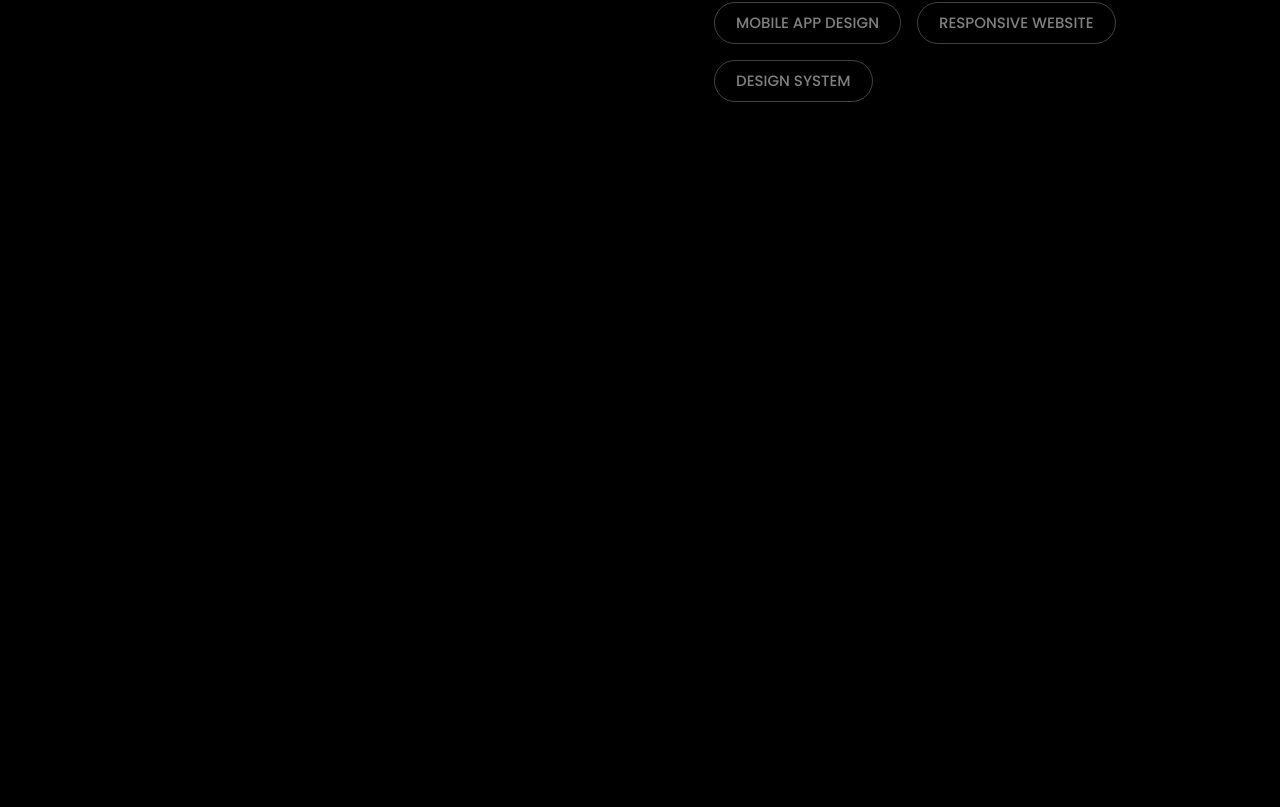
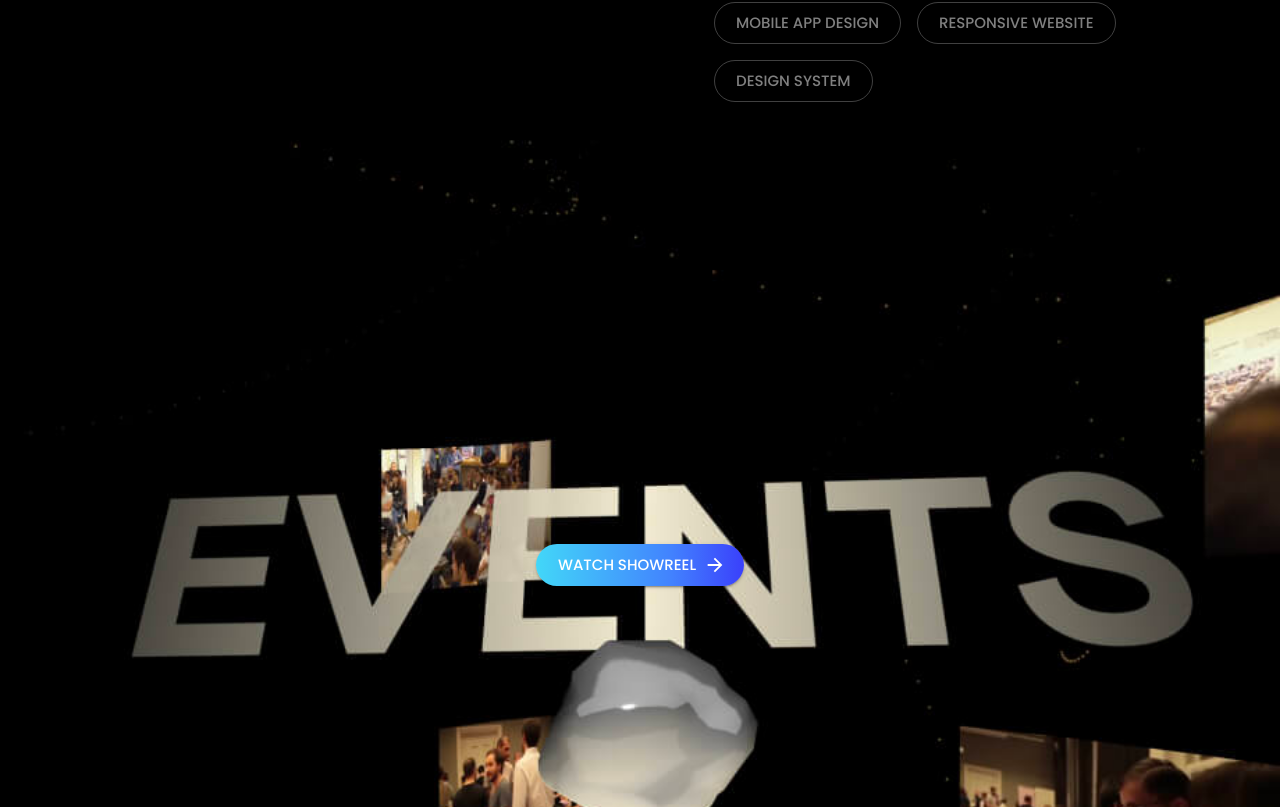
Before and after one commit to shohagroy/frranco-it-service-client, a React (Vite) app: page / in a window 1280 px wide. Shown: the part 4753-5560 px from the top of the page. Before the commit the page ends 4993 px from the top, so only its background shows below. Built offline with nearby package versions, Linux system fonts and the light colour scheme.

Commit message:
event background image ui container added

```diff
--- a/src/components/ServicesSection.tsx
+++ b/src/components/ServicesSection.tsx
@@ -1,6 +1,10 @@
-import { Box, Container, Grid, Typography } from "@mui/material";
+import { Box, Button, Container, Grid, Typography } from "@mui/material";
 import ArrowForwardIcon from "@mui/icons-material/ArrowForward";
 import OutlineButton from "../ui/OutlineButton";
+import EventBG from "../assets/event-bg.png";
+import GroupBg from "../assets/group-bg.png";
+import MainButton from "../ui/MainButton";
+import HeadingText from "../ui/HeadingText";
 
 const ServicesSection = () => {
   const services = [
@@ -28,7 +32,8 @@ const ServicesSection = () => {
   ];
 
   return (
-    <Container maxWidth="lg" sx={{ marginY: "100px" }}>
+    <>
+      <Container maxWidth="lg" sx={{ mT: "100px" }}>
         <Box
           sx={{
             width: "100%",
@@ -179,6 +184,65 @@ const ServicesSection = () => {
           })}
         </Box>
       </Container>
+
+      <Box
+        sx={{
+          background: `url(${EventBG})`,
+          backgroundRepeat: "no-repeat",
+          height: "230px",
+          width: "100%",
+          backgroundPosition: "center",
+          backgroundSize: "cover",
+          "@media (min-width: 600px)": {
+            height: "850px",
+          },
+        }}
+        display={"flex"}
+        justifyContent={"center"}
+        alignItems={"center"}
+      >
+        <MainButton>Watch showreel</MainButton>
+      </Box>
+
+      {/* <Box
+        sx={{
+          mt: "100px",
+          background: `url(${GroupBg})`,
+          backgroundRepeat: "no-repeat",
+          height: "230px",
+          width: "100%",
+          backgroundPosition: "right",
+          backgroundSize: "contain",
+          "@media (min-width: 600px)": {
+            height: "900px",
+            backgroundSize: "cover",
+          },
+        }}
+        display={"flex"}
+        justifyContent={"center"}
+        alignItems={"center"}
+      >
+        <Container maxWidth="lg">
+          <Box
+            sx={{
+              width: "100%",
+              py: "50px",
+              "@media (min-width: 600px)": {
+                height: "900px",
+              },
+            }}
+          >
+            <HeadingText size="45px">
+              Franco gives you on demand access to the talented pool of top-tier
+              developers & designers
+            </HeadingText>
+          </Box>
+          <MainButton>Start 3 day free trial</MainButton>
+
+          <Button>NO PAYMENT. NO RISKS</Button>
+        </Container>
+      </Box> */}
+    </>
   );
 };
 
```
Also changed, not shown: src/assets/event-bg.png (added), src/assets/group-bg.png (added). Lines whose indentation alone changed are shown as unchanged.
